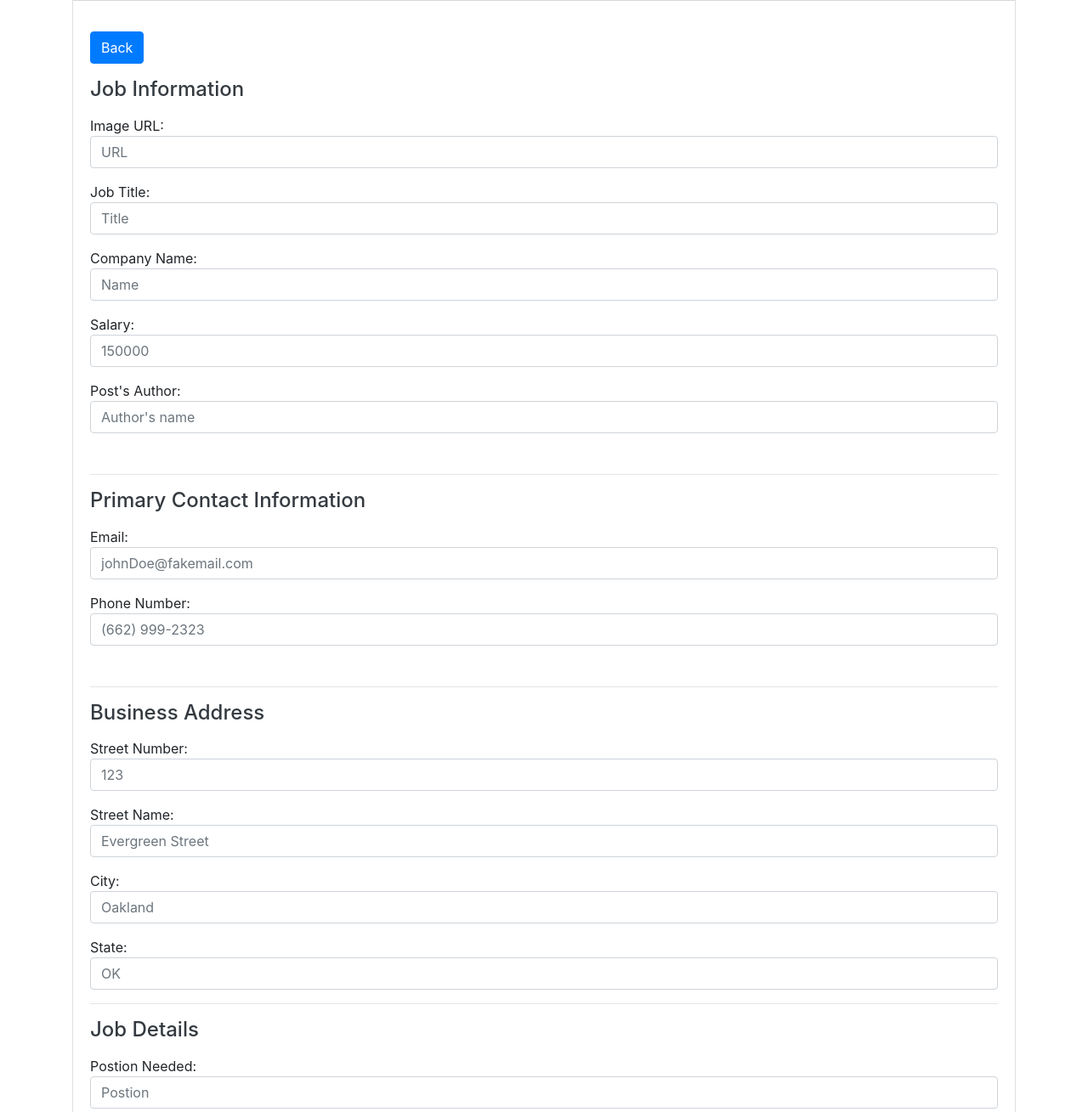
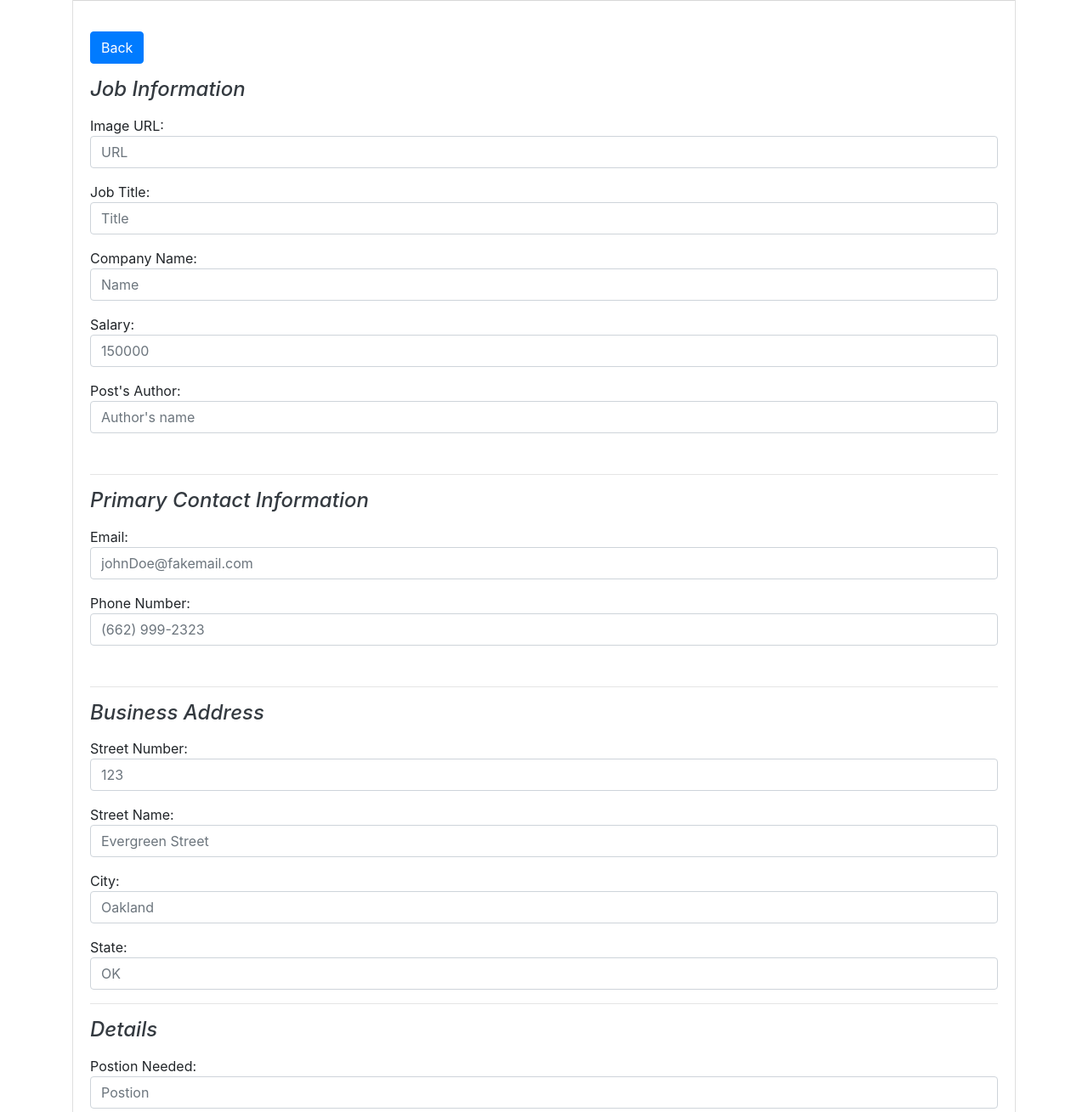
Before and after one commit to Dannyp123/Base-Camp-Job-Search, a Django app: page /posts/create/ in a window 1280 px wide. Shown: the part 325-1634 px from the top of the page at 85% size. Run offline with Django 3.2, Linux system fonts and the light colour scheme; some libraries are stand-ins or nearby versions.

Commit message:
added Italizing to my pages

```diff
--- a/app/templates/admin.html
+++ b/app/templates/admin.html
@@ -53,7 +53,7 @@
         {% if job_post|length == 0 %}
         <h1 class="text-danger text-center">Sorry, there are no new jobs.</h1>
         {% else %}
-        <h1 class="text-dark text-center my-4">Available Jobs</h1>
+        <h1 class="text-dark text-center my-4"><i>Available Jobs</i></h1>
         {% endif %}
     </div>
     <div class="container">
--- a/app/templates/landing.html
+++ b/app/templates/landing.html
@@ -32,7 +32,7 @@
 
     <div class="card my-5">
         <div class="card-header">
-            <h1 class="text-dark text-center">About</h1>
+            <h1 class="text-dark text-center"><i>About</i></h1>
         </div>
         <div class="card-body">
             <p class="text-center">
--- a/app/templates/new-post.html
+++ b/app/templates/new-post.html
@@ -36,7 +36,7 @@
                 {% csrf_token %}
                 <a role="button" href="{% url 'landing' %}" class="btn btn-primary text-white my-3">Back</a>
 
-                <h4 class="text-left text-dark pb-2">Job Information</h4>
+                <h4 class="text-left text-dark pb-2"><i>Job Information</i></h4>
                 Image URL: {{form.image}}
                 {{form.image.errors}}
                 Job Title: {{form.title}}
@@ -48,13 +48,13 @@
                 Post's Author: {{form.author}}
                 {{form.author.errors}}
                 <hr>
-                <h4 class="text-left text-dark pb-2">Primary Contact Information</h4>
+                <h4 class="text-left text-dark pb-2"> <i>Primary Contact Information</i></h4>
                 Email: {{form.email}}
                 {{form.email.errors}}
                 Phone Number: {{form.phoneNum}}
                 {{form.phoneNum.errors}}
                 <hr>
-                <h4 class="text-left text-dark pb-2">Business Address</h4>
+                <h4 class="text-left text-dark pb-2"><i>Business Address</i></h4>
                 Street Number: {{form.streetNum}}
                 {{form.streetNum.errors}}
                 Street Name: {{form.streetName}}
@@ -62,7 +62,7 @@
                 State: {{form.state}}
                 {{form.townName.errors}}
                 <hr>
-                <h4 class="text-left text-dark pb-2">Job Details</h4>
+                <h4 class="text-left text-dark pb-2"><i>Details</i></h4>
                 Postion Needed: {{form.postion}}
                 {{form.postion.errors}}
                 Job Benefits: {{form.benefits}}
--- a/app/templates/single-jobs.html
+++ b/app/templates/single-jobs.html
@@ -31,7 +31,7 @@
                 <div class="userImgContainer">
                     <img class="userImg" src="{{ job_post.image }}" alt="Image">
                 </div>
-                <h1 class="text-dark">{{ job_post.title }}</h1>
+                <h1 class="text-dark"><i>{{ job_post.title }}</i></h1>
             </div>
             <h4 class="">Address</h4>
             <p>{{ job_post.streetNum}} {{ job_post.streetName}} {{job_post.townName}}
@@ -76,7 +76,6 @@
             <p class="p-3">{{c.body}}</p>
         </div>
     </div>
-    <!-- <hr> -->
     {% endfor %}
 </div>
 
```
